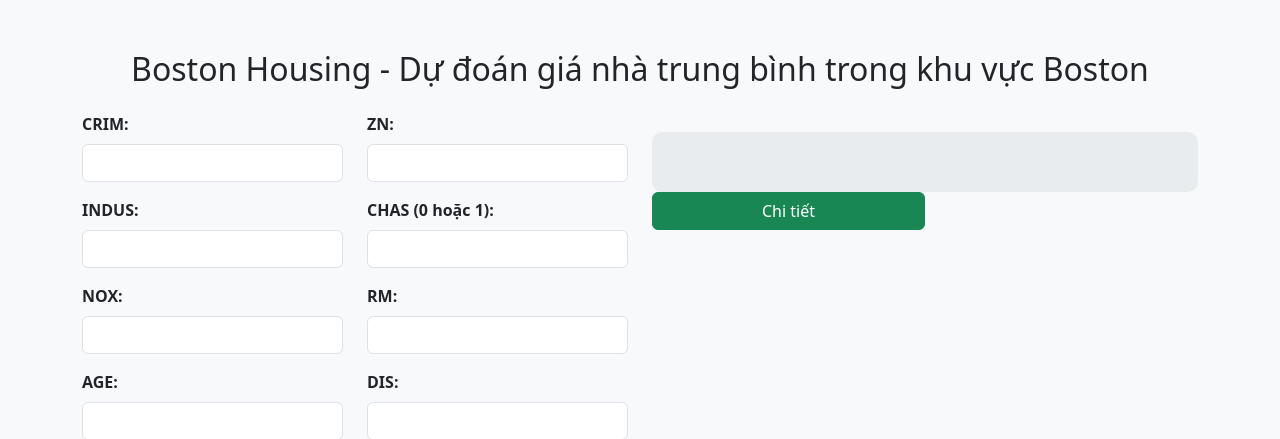
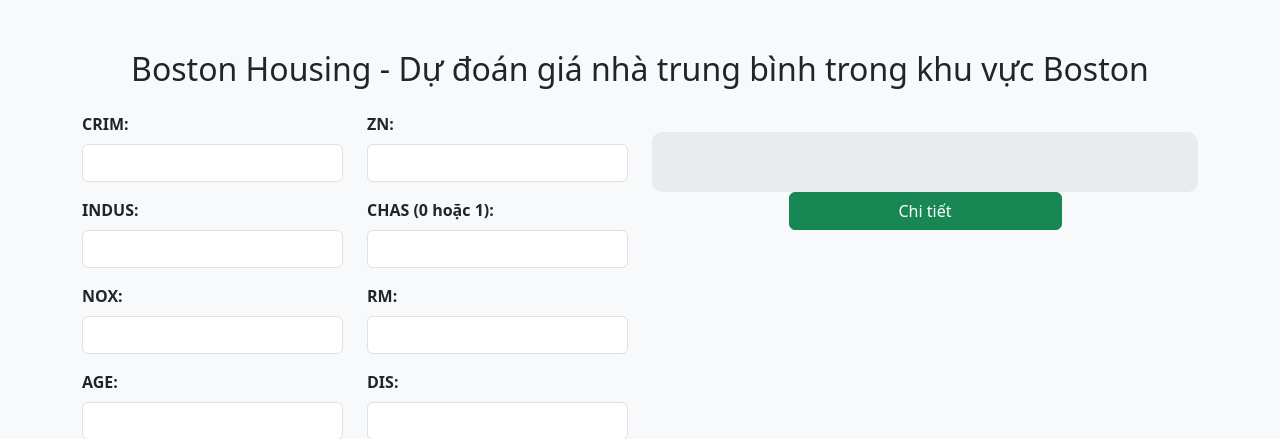
Before and after one commit to duongfjd/BTL_HOCMAY, a Flask app: page / in a window 1280 px wide. Shown: the top 439 px of the page. Run offline with Flask 3, Linux system fonts and the light colour scheme; parts of the project's set-up code (start-up, migrations or seed data) failed here and were passed over.

Commit message:
Update index.html

```diff
--- a/templates/index.html
+++ b/templates/index.html
@@ -168,8 +168,8 @@
                 </div>
                             <form method="A" action="/show_details">
 
-                                <div class="col-md-6">
-                                    <button type="button" class="btn btn-success w-100" onclick="showDetails(); return false;">Chi tiết</button>
+                                <div class="col-md-6 d-block mx-auto">
+                                    <button type="button" class="btn btn-success w-100 " onclick="showDetails(); return false;">Chi tiết</button>
                                 </div>
                             </form>
 
```
